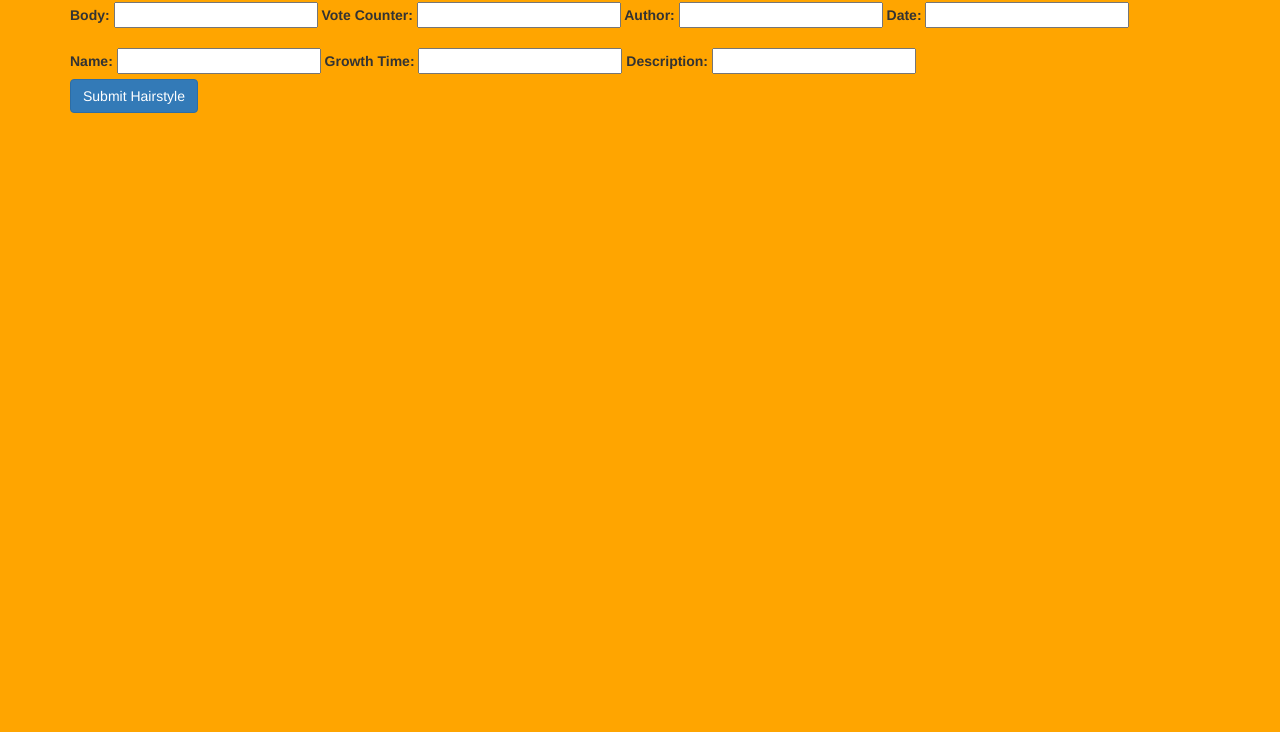
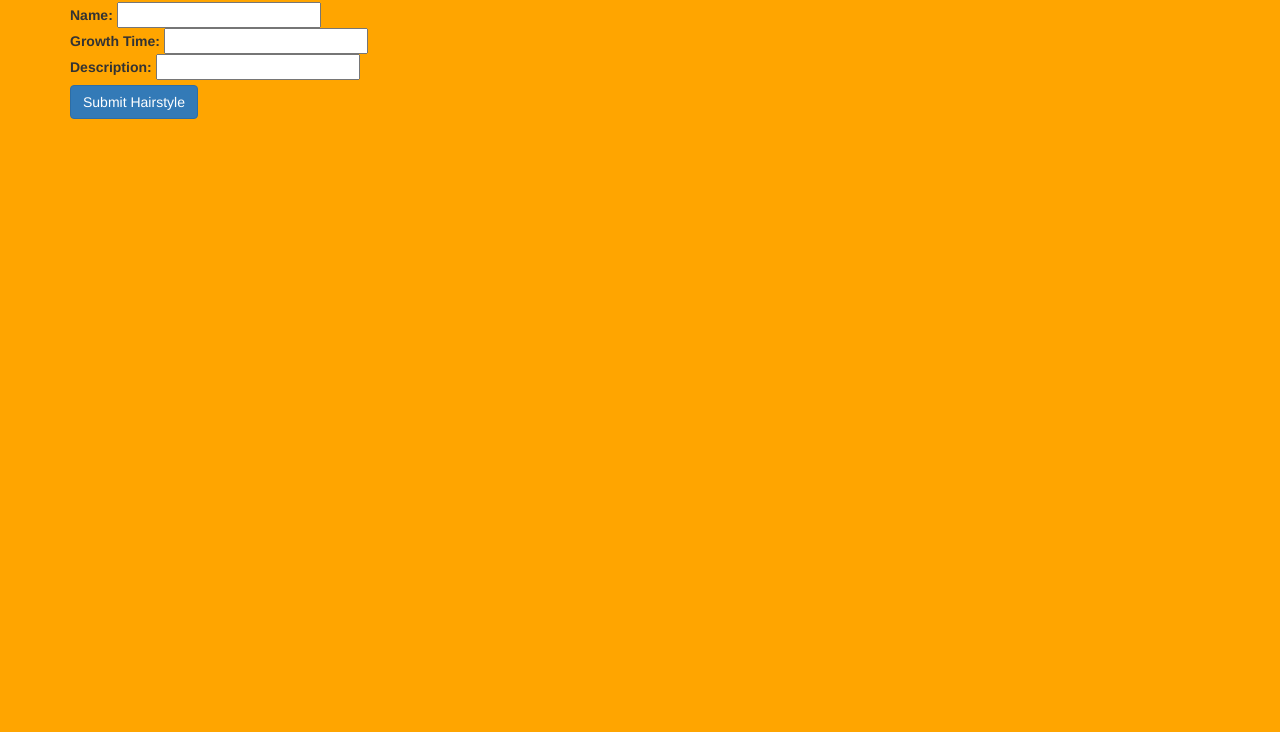
Before and after one commit to bachtsui/project-01, a website: page views/index.html in a window 1280 px wide. Shown: the part 68-800 px from the top of the page. Drawn offline with nearby package versions, Linux system fonts and the light colour scheme; files that its build step writes are made by us from their sources; no server answers; files whose address does not match are found by name.

Commit message:
Form for quotes is good to go now

```diff
--- a/public/js/app.js
+++ b/public/js/app.js
@@ -181,6 +181,15 @@ function generateHairStyleHtml(hairstyle) {
 
     buildQuotesHtml(hairstyle.quotes) +
 
+    "<form class='form-group' id='quotes-form'>" +
+      "<label>" +
+            "Body: <textarea input type='text' id= 'quotebody' name ='body'></textarea>" + "<br>" +
+            "Vote Counter: <input type='number' id= 'quotevotecounter' name ='voteCounter'>" + "<br>" +
+            "Author: <input type='text' id= 'quoteauthor' name ='author'>" + "<br>" +
+            "Date: <input type='text' id= 'quotedate' name ='date'>" + "<br>" +
+      "</label>" +
+    "</form>" +
+
     "<span class = 'quotes-create-btn'> <button class='btn btn-primary add-quote'>Add Quote</button></span>" +
 
     "<!-- End of Quotes -->" +
--- a/views/index.html
+++ b/views/index.html
@@ -25,28 +25,12 @@
 
         <!-- BEGIN HAIR ENTRY FORM -->
         <section class="container">
-            <form class="form-group" id="quotes-form">
-                <label>
-                    Body: <input type="text" id= "quotebody" name ="body">
-                    Vote Counter: <input type="number" id= "quotevotecounter" name ="voteCounter">
-                    Author: <input type="text" id= "quoteauthor" name ="author">
-                    Date: <input type="text" id= "quotedate" name ="date">
-
-                    <!-- Keep in mind that name is what gets put in the html
-                    and that's how the key and values are set
-                    Only KEYS should be within name -->
-                </label>
-
-             <!--    <div class="form-group">
-                    <button id="singlebutton" class="btn btn-primary">Submit Hairstyle</button>
-                </div> -->
-            </form>
 
             <form class="form-group" id="hairstyle-form">
                 <label>
-                    Name: <input type="text" id= "username" name ="name">
-                    Growth Time: <input type="text" id= "usergrowthtime" name ="growthTime">
-                    Description: <input type="text" id= "userdescription" name ="description">
+                    Name: <input type="text" id= "username" name ="name"> <br>
+                    Growth Time: <input type="text" id= "usergrowthtime" name ="growthTime"> <br>
+                    Description: <input type="text" id= "userdescription" name ="description"> <br>
 
                     <!-- Keep in mind that name is what gets put in the html
                     and that's how the key and values are set
```
